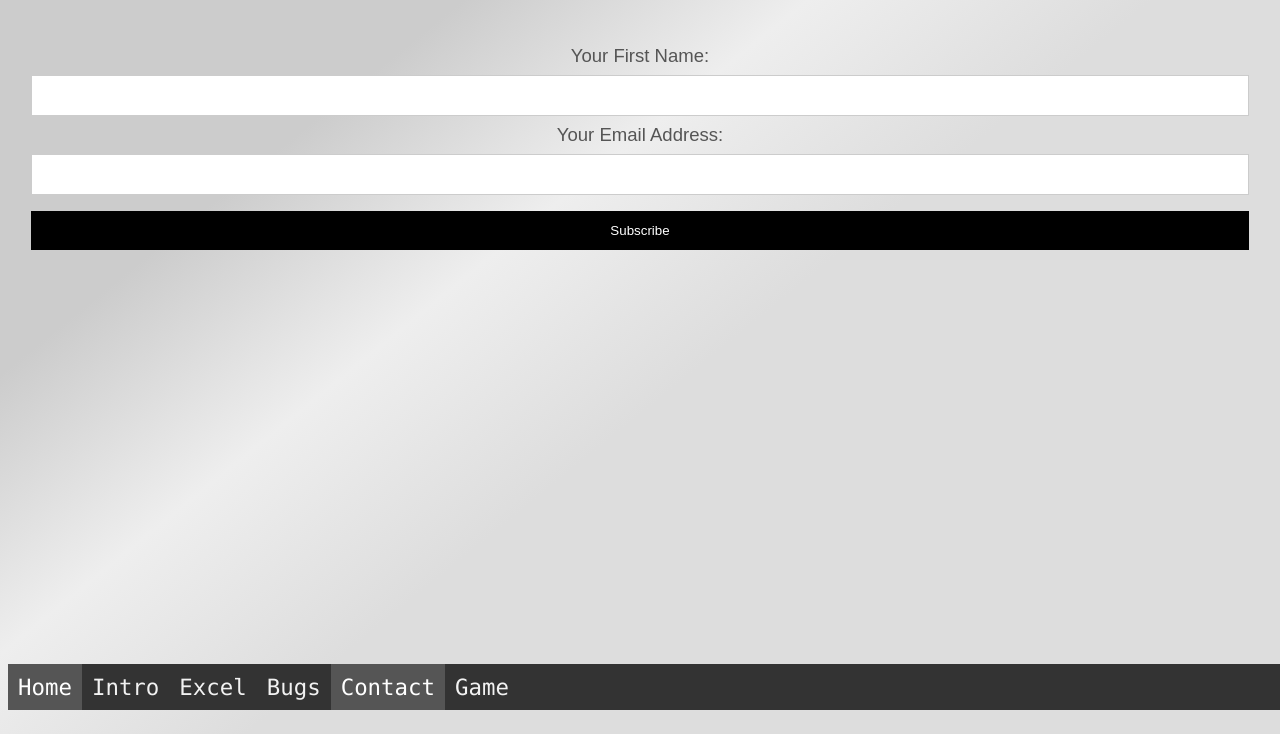
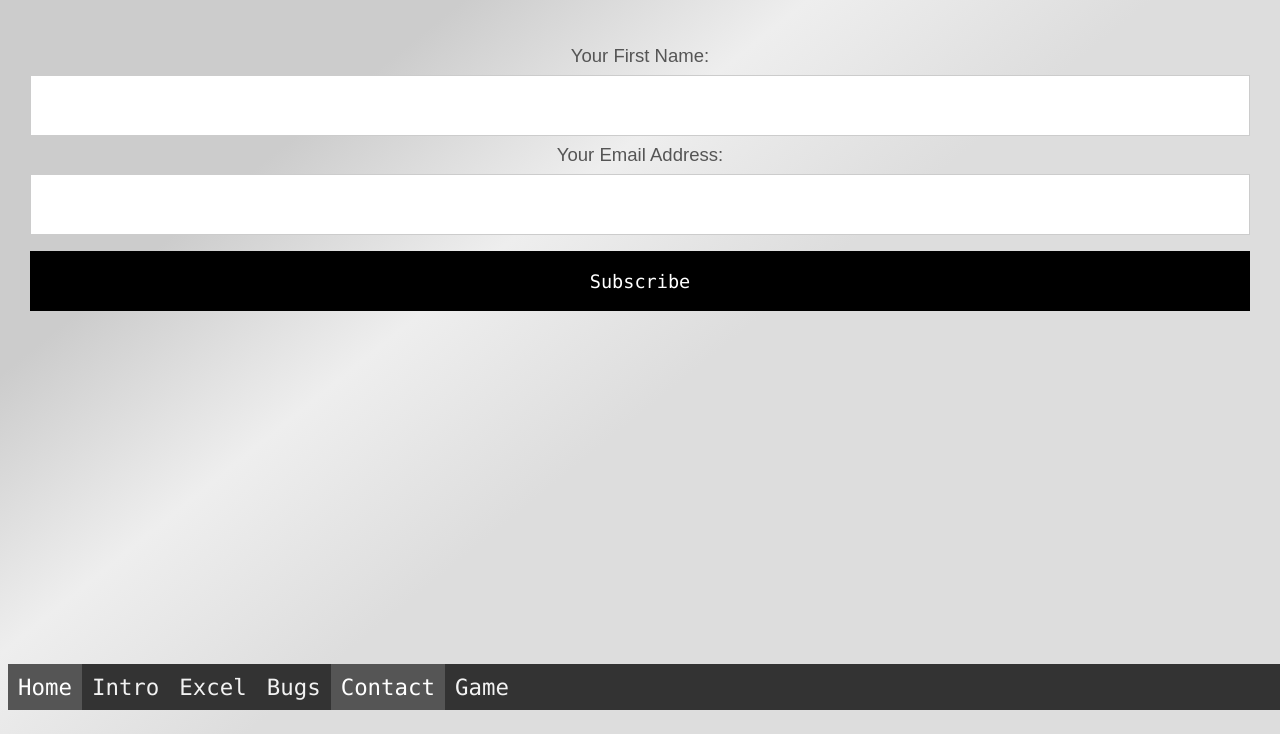
Before and after one commit to elibelousov/CSS-website, a plain HTML site: page csspage5.html in a window 1280 px wide. Shown: the part 90-824 px from the top of the page. Drawn offline with Linux system fonts and the light colour scheme.

Commit message:
Update csspage5.html

```diff
--- a/csspage5.html
+++ b/csspage5.html
@@ -64,17 +64,21 @@ form {
 }
 
 .container {
-  padding: 20px;
+  padding: 1.5vw;
   background-color: transparent;
 }
 
 input[type=text], input[type=submit] {
   width: 100%;
-  padding: 12px;
+  padding: 1.5vw;
   margin: 8px 0;
   display: inline-block;
   border: 1px solid #ccc;
   box-sizing: border-box;
+  color:#555;
+  font-family:'Monaco';
+  font-weight:300;
+  font-size:1.45vw;
 }
 
 input[type=checkbox] {
@@ -85,6 +89,7 @@ input[type=submit] {
   background-color: black;
   color: white;
   border: none;
+
 }
 
 input[type=submit]:hover {
```
